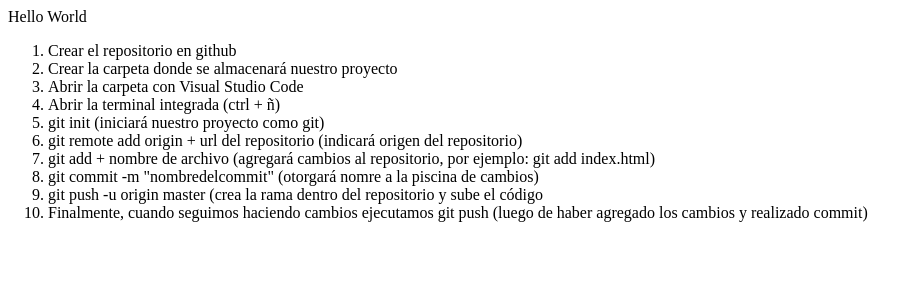
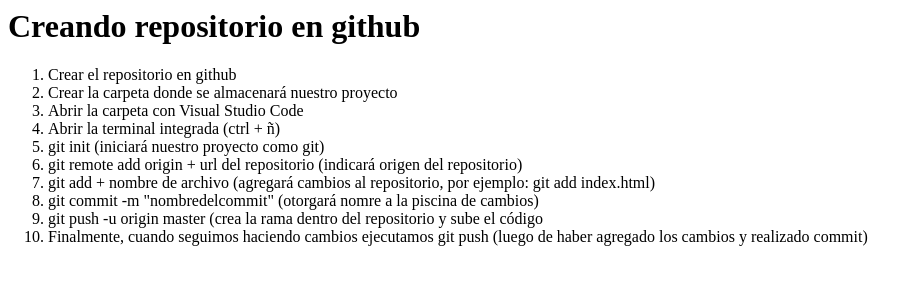
Before and after one commit to Lunadelahuerta/clase002, a plain HTML site: page index.html in a window 1280 px wide. Shown: the whole page, without its empty margins (0-923 px from the left). Drawn offline with Linux system fonts and the light colour scheme.

Commit message:
creando repositorio paso a paso

```diff
--- a/index.html
+++ b/index.html
@@ -1,6 +1,6 @@
 <html>
   <body>
-    <p>Hello World</p>
+    <h1>Creando repositorio en github</h1>
     <ol>
       <li>Crear el repositorio en github</li>
       <li>Crear la carpeta donde se almacenará nuestro proyecto</li>
```
